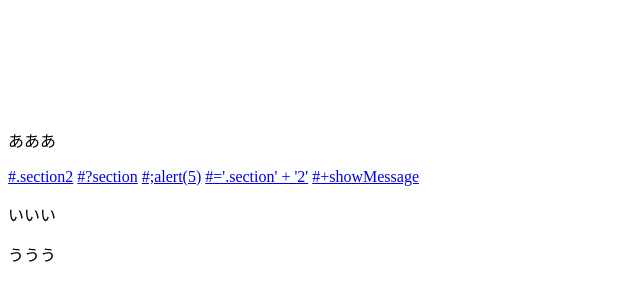
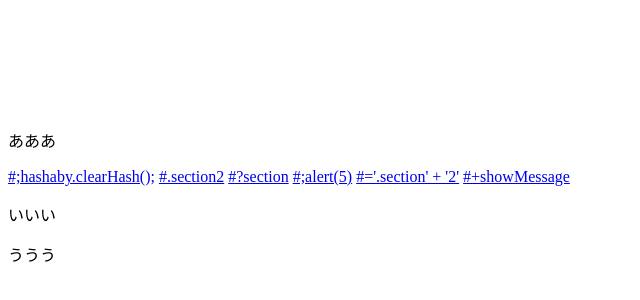
Before and after one commit to butchi/hashaby, a website: page index.html in a window 1280 px wide. Shown: the part 372-672 px from the top of the page, without its empty margins (0-640 px from the left). Drawn offline with Linux system fonts and the light colour scheme.

Commit message:
add clearHash function link

```diff
--- a/index.html
+++ b/index.html
@@ -15,7 +15,7 @@ body {
   <div class="wrapper">
     <section id="section1">
       <p>あああ</p>
-      <p><a href="#.section2">#.section2</a> <a href="#?section">#?section</a> <a href="#;alert(5)">#;alert(5)</a> <a href="#='.section' + '2'">#='.section' + '2'</a> <a href="#+showMessage">#+showMessage</a></p>
+      <p><a href="#;hashaby.clearHash();">#;hashaby.clearHash();</a> <a href="#.section2">#.section2</a> <a href="#?section">#?section</a> <a href="#;alert(5)">#;alert(5)</a> <a href="#='.section' + '2'">#='.section' + '2'</a> <a href="#+showMessage">#+showMessage</a></p>
     </section>
     <section class="section2">
       <p>いいい</p>
@@ -31,7 +31,7 @@ body {
   <script>
 window.licker = window.licker || {};
 (function(ns) {
-  hashaby.allowDomain(/0\.0\.0\.0/);
+  // hashaby.allowDomain(/0\.0\.0\.0/);
   hashaby.allowDomain('butchi.github.io');
   hashaby.with(window.licker);
 
```
